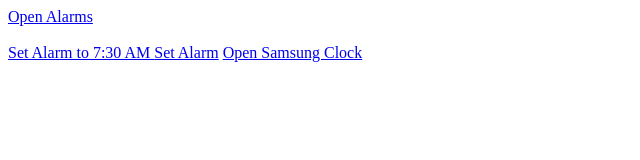
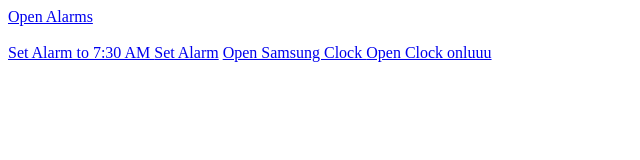
Before and after one commit to iaeluk/alarm-test, a plain HTML site: page index.html in a window 1280 px wide. Shown: the whole page, without its empty margins (0-640 px from the left). Drawn offline with Linux system fonts and the light colour scheme.

```diff
--- a/index.html
+++ b/index.html
@@ -28,5 +28,13 @@
 end">
 Open Samsung Clock
 </a>
+
+
+    <a href="intent://#Intent;
+action=android.intent.action.MAIN;
+category=android.intent.category.APP_CLOCK;
+end">
+Open Clock onluuu
+    </a>
 </body>
 </html>
```
